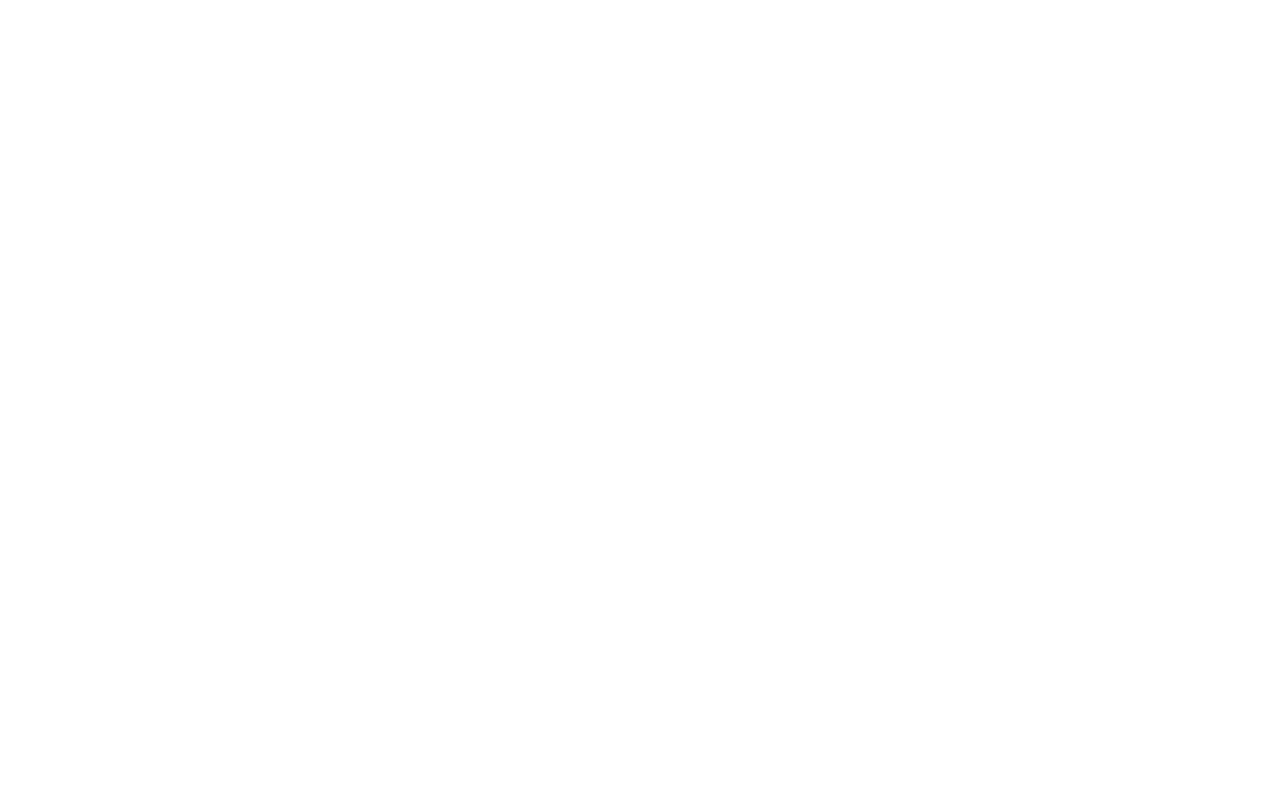
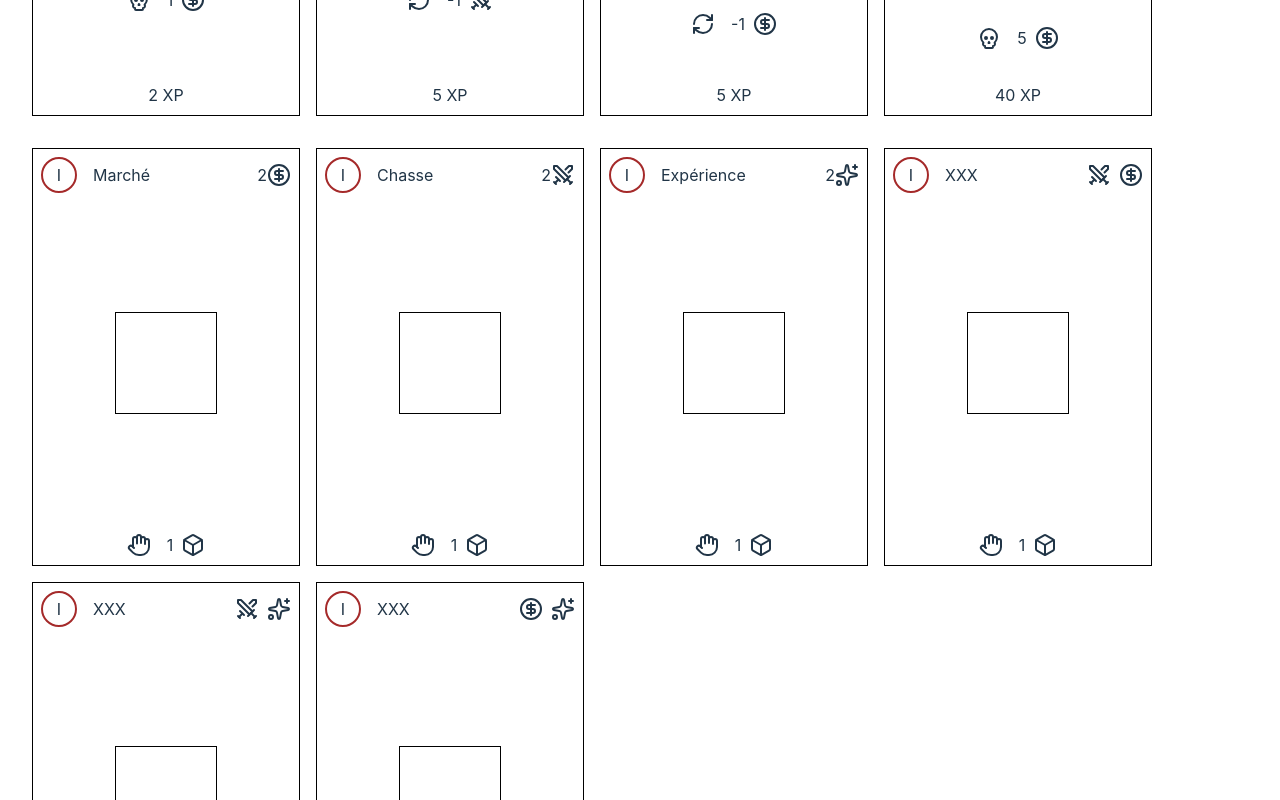
Before and after one commit to gqueste/dice-game, a Vue app: page /catalog in a window 1280 px wide. Shown: the part 800-1600 px from the top of the page. Before the commit the page ends 800 px from the top, so only its background shows below. Built offline with nearby package versions, Linux system fonts and the light colour scheme.

Commit message:
feat(event): add event cards

```diff
--- a/src/App.vue
+++ b/src/App.vue
@@ -5,6 +5,8 @@
 import { rabbit, ghost, thief, dragon } from '@/game/card/monster/monster.catalog'
 import CharacterCard from './ui/CharacterCard.vue'
 import MonsterCard from './ui/MonsterCard.vue'
+import EventCard from './ui/EventCard.vue'
+import { allEvents } from './game/card/event/event.catalog'
 </script>
 
 <template>
@@ -19,6 +21,9 @@
       <MonsterCard :monster="ghost" />
       <MonsterCard :monster="thief" />
       <MonsterCard :monster="dragon" />
+    </div>
+    <div class="wrapper">
+      <EventCard v-for="event in allEvents" :event="event" :key="event.id" />
     </div>
   </main>
 </template>
@@ -38,5 +43,6 @@
   align-items: center;
   gap: 1em;
   padding: 1em 0;
+  flex-wrap: wrap;
 }
 </style>
--- a/src/game/card/card.interface.ts
+++ b/src/game/card/card.interface.ts
@@ -8,6 +8,7 @@
   RemoveAttack = 'removeAttack',
   RemoveGold = 'removeGold',
   RemoveMagic = 'removeMagic',
+  AddDefaultDice = 'addDefaultDice',
 }
 
 export interface CardEffect {
@@ -21,3 +22,10 @@
   name: string
   cost: DiceSymbol[]
 }
+
+export interface RiverCard extends PlayableCard {
+  appearEffect?: CardEffect
+  riverEffect?: CardEffect
+  buyEffect?: CardEffect
+  killEffect?: CardEffect
+}
--- /dev/null
+++ b/src/game/card/event/event.catalog.ts
@@ -0,0 +1,91 @@
+import { DiceSymbol } from '@/game/dice/dice.interface'
+import type { Event } from './event.interface'
+import { v4 as uuid } from 'uuid'
+import { Age } from '@/game/game.interface'
+import { EffectType } from '../card.interface'
+
+export const market: Event = {
+  id: uuid(),
+  name: 'Marché',
+  cost: [DiceSymbol.Gold, DiceSymbol.Gold],
+  age: Age.First,
+  buyEffect: {
+    type: EffectType.AddDefaultDice,
+    value: 1,
+  },
+}
+
+export const hunt: Event = {
+  id: uuid(),
+  name: 'Chasse',
+  cost: [DiceSymbol.Attack, DiceSymbol.Attack],
+  age: Age.First,
+  buyEffect: {
+    type: EffectType.AddDefaultDice,
+    value: 1,
+  },
+}
+
+export const experiment: Event = {
+  id: uuid(),
+  name: 'Expérience',
+  cost: [DiceSymbol.Magic, DiceSymbol.Magic],
+  age: Age.First,
+  buyEffect: {
+    type: EffectType.AddDefaultDice,
+    value: 1,
+  },
+}
+
+export const attackGoldToDefault: Event = {
+  id: 'attackGoldToDefault',
+  name: 'XXX',
+  cost: [DiceSymbol.Attack, DiceSymbol.Gold],
+  age: Age.First,
+  buyEffect: {
+    type: EffectType.AddDefaultDice,
+    value: 1,
+  },
+}
+
+export const attackMagicToDefault: Event = {
+  id: 'attackMagicToDefault',
+  name: 'XXX',
+  cost: [DiceSymbol.Attack, DiceSymbol.Magic],
+  age: Age.First,
+  buyEffect: {
+    type: EffectType.AddDefaultDice,
+    value: 1,
+  },
+}
+
+export const goldMagicToDefault: Event = {
+  id: 'goldMagicToDefault',
+  name: 'XXX',
+  cost: [DiceSymbol.Gold, DiceSymbol.Magic],
+  age: Age.First,
+  buyEffect: {
+    type: EffectType.AddDefaultDice,
+    value: 1,
+  },
+}
+
+//TODO Add an event card for all conversion
+// Attack -> Gold Dice
+// Attack -> Magic Dice
+// Attack -> Attack Dice
+
+// events to buy attack and attacker dice
+
+// events to add momentary dices
+
+// Buy card to get more space in player stash
+
+export const allEvents = [
+  market,
+  hunt,
+  experiment,
+  attackGoldToDefault,
+  attackMagicToDefault,
+  goldMagicToDefault,
+]
--- /dev/null
+++ b/src/game/card/event/event.interface.ts
@@ -0,0 +1,4 @@
+import type { RiverCard } from '../card.interface'
+
+// eslint-disable-next-line
+export interface Event extends RiverCard {}
--- a/src/game/card/monster/monster.catalog.ts
+++ b/src/game/card/monster/monster.catalog.ts
@@ -10,7 +10,7 @@
   cost: [DiceSymbol.Attack],
   age: Age.First,
   experience: 2,
-  buyEffect: {
+  killEffect: {
     type: EffectType.AddGold,
     value: 1,
   },
@@ -66,7 +66,7 @@
     type: EffectType.RemoveMagic,
     value: -5,
   },
-  buyEffect: {
+  killEffect: {
     type: EffectType.AddGold,
     value: 5,
   },
--- /dev/null
+++ b/src/ui/EventCard.vue
@@ -0,0 +1,17 @@
+<template>
+  <PlayableCard :age="event.age" :name="event.name" :cost="event.cost">
+    <template v-slot:body>
+      <RiverCardBody :river-card="event" />
+    </template>
+  </PlayableCard>
+</template>
+
+<script setup lang="ts">
+import PlayableCard from './PlayableCard.vue'
+import RiverCardBody from './RiverCardBody.vue'
+import type { Event } from '@/game/card/event/event.interface'
+
+defineProps<{ event: Event }>()
+</script>
+
+<style lang="scss" scoped></style>
--- a/src/ui/MonsterCard.vue
+++ b/src/ui/MonsterCard.vue
@@ -1,15 +1,7 @@
 <template>
   <PlayableCard :age="monster.age" :name="monster.name" :cost="monster.cost">
     <template v-slot:body>
-      <MonsterCardEffect v-if="monster.appearEffect" :effect="monster.appearEffect">
-        <ArrowDownToLine />
-      </MonsterCardEffect>
-      <MonsterCardEffect v-if="monster.riverEffect" :effect="monster.riverEffect">
-        <RefreshCw />
-      </MonsterCardEffect>
-      <MonsterCardEffect v-if="monster.buyEffect" :effect="monster.buyEffect">
-        <Skull />
-      </MonsterCardEffect>
+      <RiverCardBody :river-card="monster" />
     </template>
     <template v-slot:footer> {{ monster.experience }} XP </template>
   </PlayableCard>
@@ -18,8 +10,7 @@
 <script setup lang="ts">
 import type { Monster } from '@/game/card/monster/monster.interface'
 import PlayableCard from './PlayableCard.vue'
-import { ArrowDownToLine, RefreshCw, Skull } from 'lucide-vue-next'
-import MonsterCardEffect from './MonsterCardEffect.vue'
+import RiverCardBody from './RiverCardBody.vue'
 
 defineProps<{ monster: Monster }>()
 </script>
--- a/src/ui/PlayableCard.vue
+++ b/src/ui/PlayableCard.vue
@@ -60,8 +60,8 @@
   display: flex;
   flex-direction: column;
   justify-content: space-between;
-  width: 200px;
-  height: 300px;
+  width: 250px;
+  height: 400px;
   padding: 8px;
 
   .header {
--- /dev/null
+++ b/src/ui/RiverCardBody.vue
@@ -0,0 +1,22 @@
+<template>
+  <RiverCardEffect v-if="riverCard.appearEffect" :effect="riverCard.appearEffect">
+    <ArrowDownToLine />
+  </RiverCardEffect>
+  <RiverCardEffect v-if="riverCard.riverEffect" :effect="riverCard.riverEffect">
+    <RefreshCw />
+  </RiverCardEffect>
+  <RiverCardEffect v-if="riverCard.buyEffect" :effect="riverCard.buyEffect">
+    <Hand />
+  </RiverCardEffect>
+  <RiverCardEffect v-if="riverCard.killEffect" :effect="riverCard.killEffect">
+    <Skull />
+  </RiverCardEffect>
+</template>
+
+<script setup lang="ts">
+import type { RiverCard } from '@/game/card/card.interface'
+import { ArrowDownToLine, Hand, RefreshCw, Skull } from 'lucide-vue-next'
+import RiverCardEffect from './RiverCardEffect.vue'
+
+defineProps<{ riverCard: RiverCard }>()
+</script>
--- a/src/ui/utils.ts
+++ b/src/ui/utils.ts
@@ -1,5 +1,5 @@
 import { DiceSymbol } from '@/game/dice/dice.interface'
-import { CircleDollarSign, Sparkles, Swords, X } from 'lucide-vue-next'
+import { Box, CircleDollarSign, Sparkles, Swords, X } from 'lucide-vue-next'
 import { type Component } from 'vue'
 import { EffectType } from '@/game/card/card.interface'
 import { Age } from '@/game/game.interface'
@@ -31,6 +31,8 @@
       return diceSymbolToComponent(DiceSymbol.Gold)
     case EffectType.RemoveMagic:
       return diceSymbolToComponent(DiceSymbol.Magic)
+    case EffectType.AddDefaultDice:
+      return Box
     default:
       return diceSymbolToComponent(DiceSymbol.Attack)
   }
```
Also changed, not shown: src/game/card/monster/monster.interface.ts (+2 -5 lines), src/ui/RiverCardEffect.vue (renamed from src/ui/MonsterCardEffect.vue), 1 other file (tests, documents, lock files or other folders).
